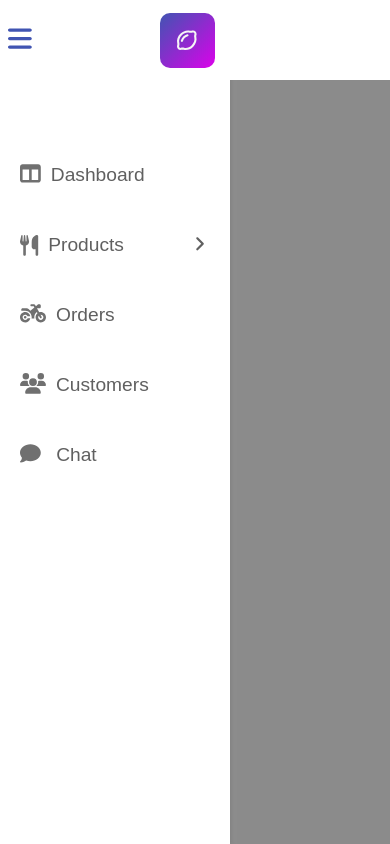
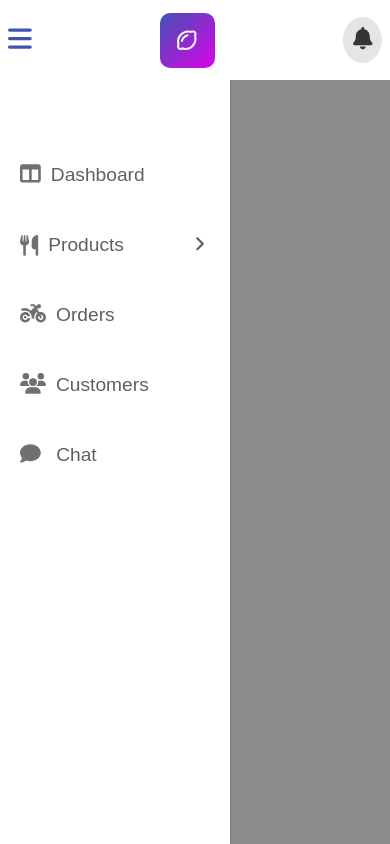
Before and after one commit to Aris-Empanta/Food_Order_App---Admin_Dashboard, a React (Create React App) app: page / in a window 390 px wide. Both pictures are taken after a click on the button 19 px from the left and 40 px from the top of the page. Built offline with nearby package versions, Linux system fonts and the light colour scheme; no server answers.

Commit message:
Working on notifications functionality

```diff
--- a/src/components/darkFilter.js
+++ b/src/components/darkFilter.js
@@ -1,6 +1,7 @@
 import "../css/darkFilter.css"
+import { handleNavbar } from "../functions/navBar"
 
 export const DarkFilter = () => {
 
-    return <div id="darkFilter" />
+    return <div id="darkFilter" onClick = { handleNavbar}/>
 }
--- a/src/components/navBar.js
+++ b/src/components/navBar.js
@@ -1,12 +1,8 @@
 import { FontAwesomeIcon } from "@fortawesome/react-fontawesome"
-import { faAngleRight,
-          faTableColumns,
-          faUtensils,
-          faMotorcycle,
-          faUsers,
-          faBars,
-          faComment
-         } from "@fortawesome/free-solid-svg-icons"
+import { faAngleRight, faTableColumns,
+          faUtensils, faMotorcycle,
+          faUsers, faBars,
+          faComment, faBell} from "@fortawesome/free-solid-svg-icons"
 import { faLemon } from "@fortawesome/free-regular-svg-icons"
 import "../css/navBar.css"
 import { useEffect, useState } from "react"
@@ -73,7 +69,7 @@ export const NavBar = () => {
                     </li>
                     <li id="dashboard"  className="navBarList">
                         <a href="#/" id="dashboardLink"
-                           onClick={ () => focus("dashboard", "dashboardColor") }>
+                           onClick={ () => { focus("dashboard", "dashboardColor"); handleNavbar() }}>
                             < FontAwesomeIcon icon={ faTableColumns } className="navbarIcons dashboardColor fontsColor" />
                             <span className="dashboardColor fontsColor" >Dashboard</span>
                         </a>
@@ -134,6 +130,9 @@ export const NavBar = () => {
                     <div id="smallLogo">
                         <FontAwesomeIcon icon={ faLemon }/>
                     </div>
+                    <button id="notifications">
+                        <FontAwesomeIcon icon={ faBell }/>
+                    </button>
                 </div>
                 <audio id="orderNotification">
                     <source  src={orderNotification} type="audio/mp3" />
--- a/src/css/darkFilter.css
+++ b/src/css/darkFilter.css
@@ -1,4 +1,5 @@
 #darkFilter {
+    display: none;
     width: 100%;
     height: 100%;
     opacity: 0.4;
--- a/src/css/navBar.css
+++ b/src/css/navBar.css
@@ -160,6 +160,7 @@
         position: fixed;
         align-items: center;
         justify-content: space-between;
+        padding: 0 2%;
         background-color: white;
         width: 100%;
         height: 80px;
@@ -168,8 +169,16 @@
         z-index: 2;
     }
 
+    #notifications {
+        padding: 10px;
+        font-size: 1.4rem;
+        border-radius: 50%;
+        border: none;
+        background-color: rgb( 0, 0, 0, 0.1 );
+        color: #353535;
+    }
+
     #barsIcon {
-        margin-left: 2%;
         font-size: 1.7rem;
         color: rgb(64, 84, 178);
         background-color: transparent;
@@ -178,7 +187,6 @@
 
     #smallLogo {
         display: flex;
-        margin-right: 45%;
         justify-content: center;
         align-items: center;
         height: 55px;
```
